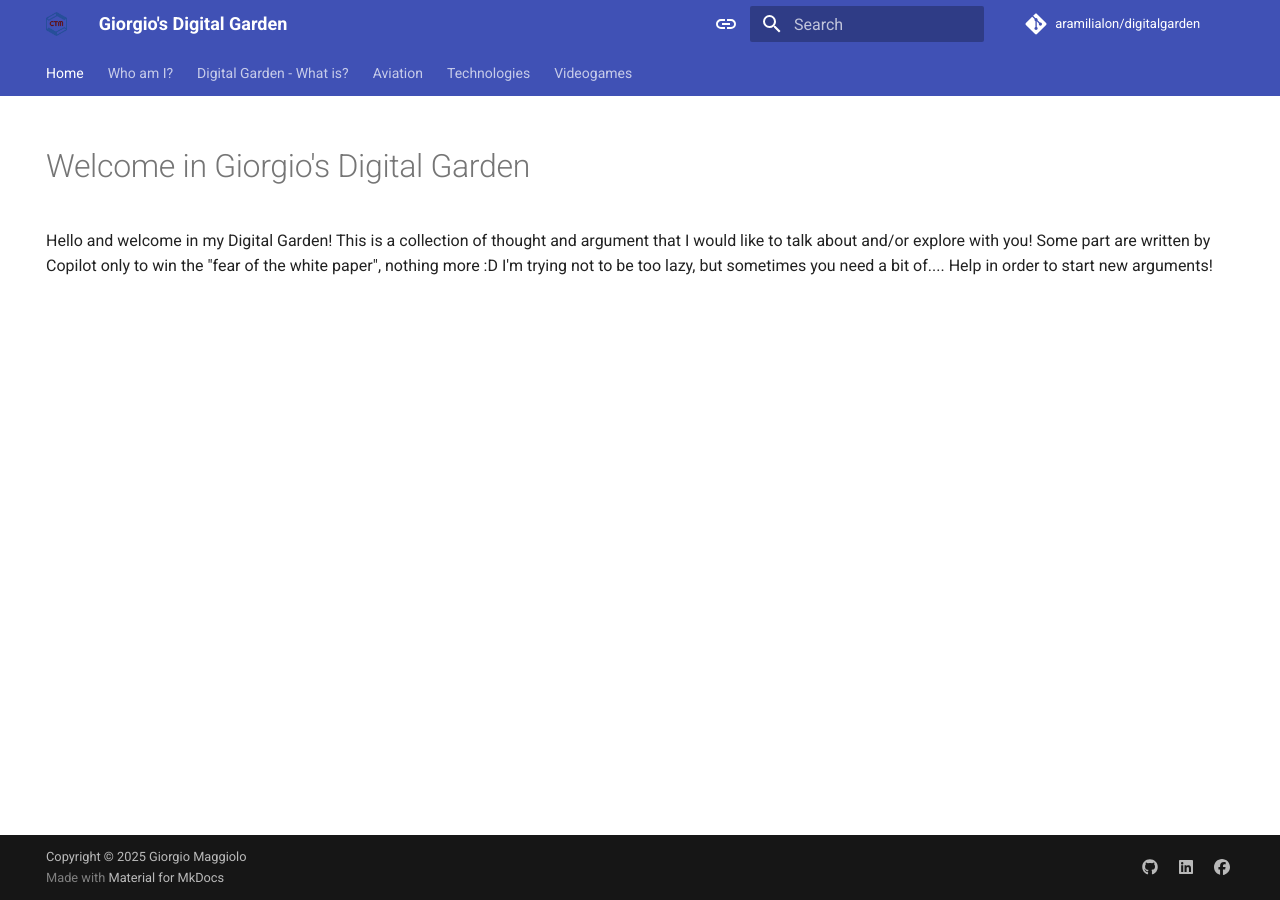
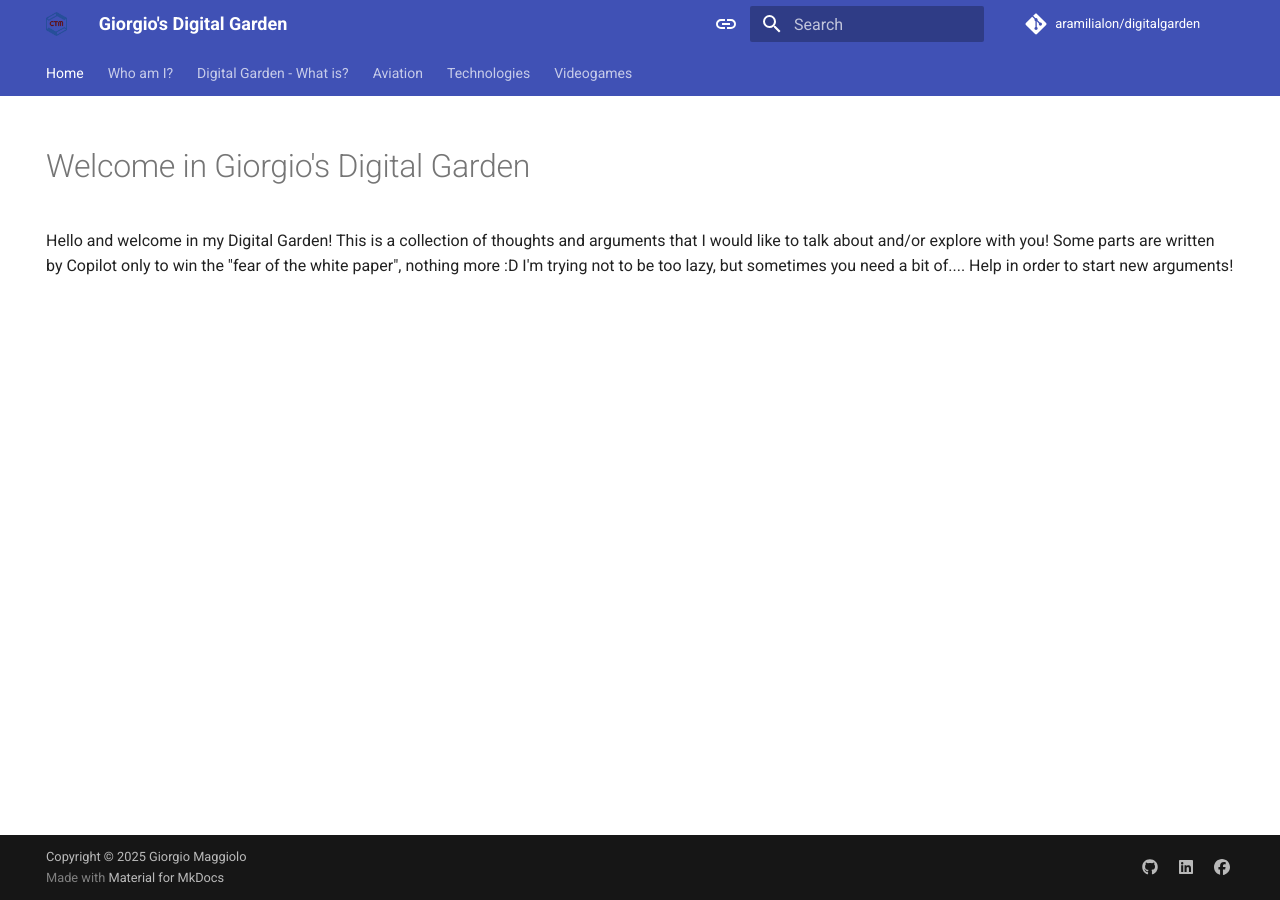
Before and after one commit to aramilialon/digitalgarden, an MkDocs documentation site: the page built from docs/index.md, in a window 1280 px wide. Built offline with MkDocs 1.6.1 and Material for MkDocs 9.7.7, drawn with Linux system fonts in a browser that asks for light colours; comment, search, counter and statistics services are not loaded.

Commit message:
I hate when I'm corrected... but copilot was right!

```diff
--- a/docs/index.md
+++ b/docs/index.md
@@ -8,5 +8,5 @@ hide:
 # Welcome in Giorgio's Digital Garden
 
 Hello and welcome in my Digital Garden!
-This is a collection of thought and argument that I would like to talk about and/or explore with you!
-Some part are written by Copilot only to win the "fear of the white paper", nothing more :D I'm trying not to be too lazy, but sometimes you need a bit of.... Help in order to start new arguments!
+This is a collection of thoughts and arguments that I would like to talk about and/or explore with you!
+Some parts are written by Copilot only to win the "fear of the white paper", nothing more :D I'm trying not to be too lazy, but sometimes you need a bit of.... Help in order to start new arguments!
```
